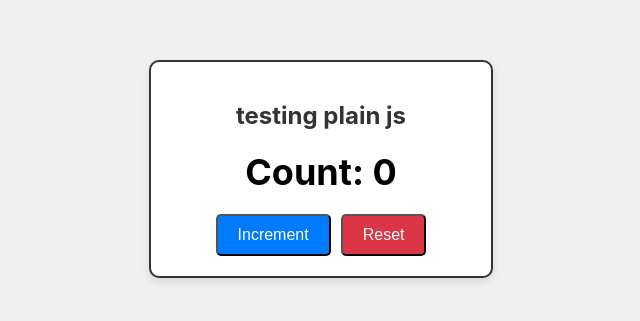
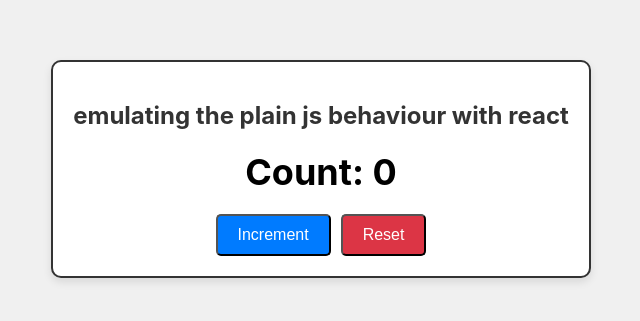
Before and after one commit to aniket-bhadra/React-Tricky-Concepts-Practice-and-Revise, a React (Create React App) app in the folder react-tricky-concepts-practice-and-revise/: page / in a window 1280 px wide. Shown: the part 231-552 px from the top of the page, without its empty margins (319-959 px from the left). Built offline with nearby package versions, Linux system fonts and the light colour scheme.

Commit message:
few issues fixed & MyComponent3 added to app.js

```diff
--- a/react-tricky-concepts-practice-and-revise/src/App.js
+++ b/react-tricky-concepts-practice-and-revise/src/App.js
@@ -1,12 +1,14 @@
-import './App.css';
+
 import MyComponent from './components/MyComponent'
 import MyComponent2 from './components/MyComponent2';
+import MyComponent3 from './components/MyComponent3';
 
 function App() {
   return (
     <div>
      {/* <MyComponent /> */}
-     <MyComponent2 />
+     {/* <MyComponent2 /> */}
+     <MyComponent3 />
     </div>
   );
 }
--- a/react-tricky-concepts-practice-and-revise/src/components/MyComponent3.js
+++ b/react-tricky-concepts-practice-and-revise/src/components/MyComponent3.js
@@ -4,9 +4,9 @@ function MyComponent3() {
   const [count, setCount] = useState(0);
 
   function asynchrounusMine() {
-    console.log("before setTimeout");
+    console.log("before state Update");
     setCount(count + 2);
-    console.log("after setTimeout");
+    console.log("after state Update");
   }
 
   function hello() {
@@ -42,7 +42,7 @@ function MyComponent3() {
           textAlign: "center",
         }}
       >
-        <h2 style={{ color: "#333" }}>testing plain js</h2>
+        <h2 style={{ color: "#333" }}>emulating the plain js behaviour with react</h2>
         <p style={{ fontSize: "36px", fontWeight: "bold", margin: "20px 0" }}>
           Count: {count}
         </p>
```
